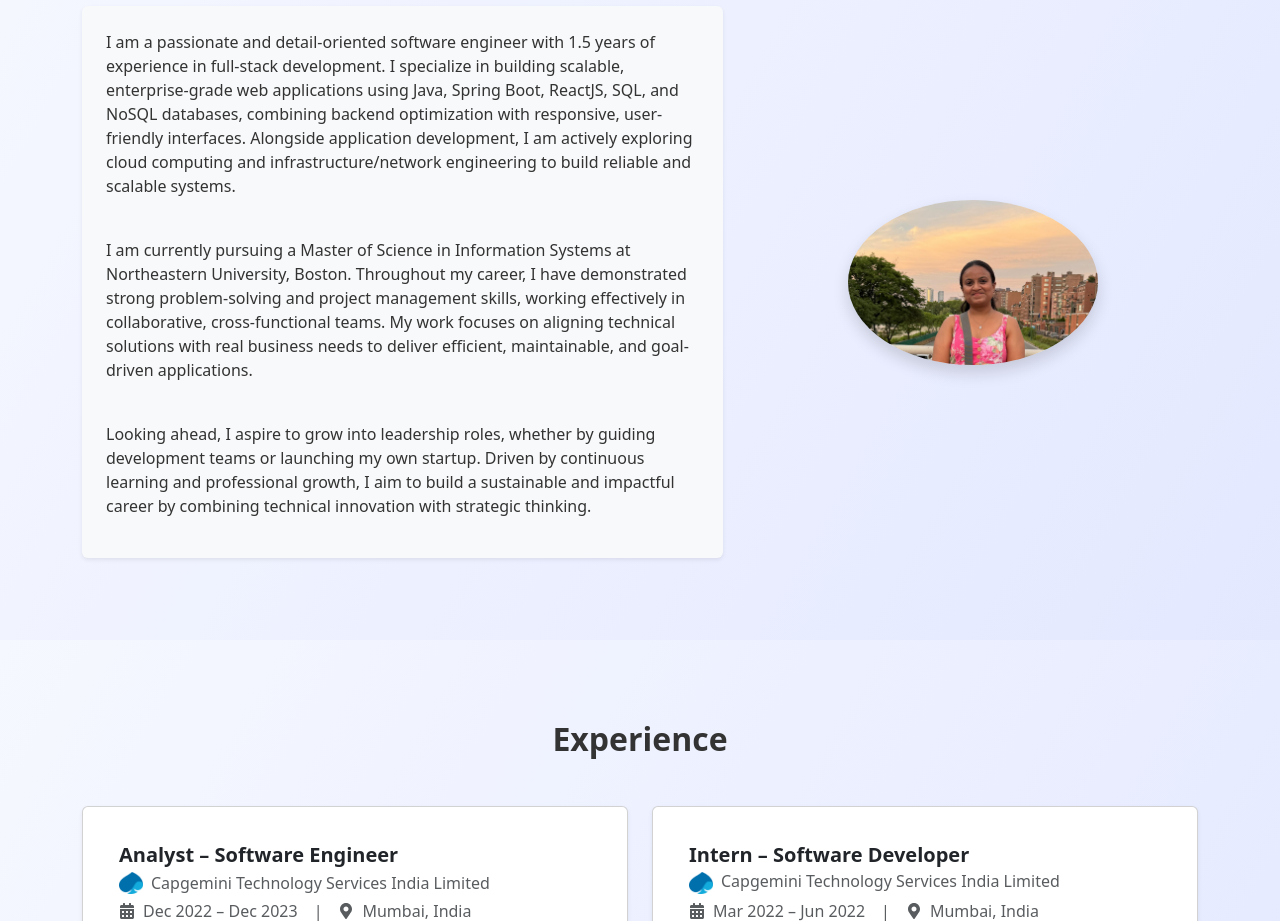
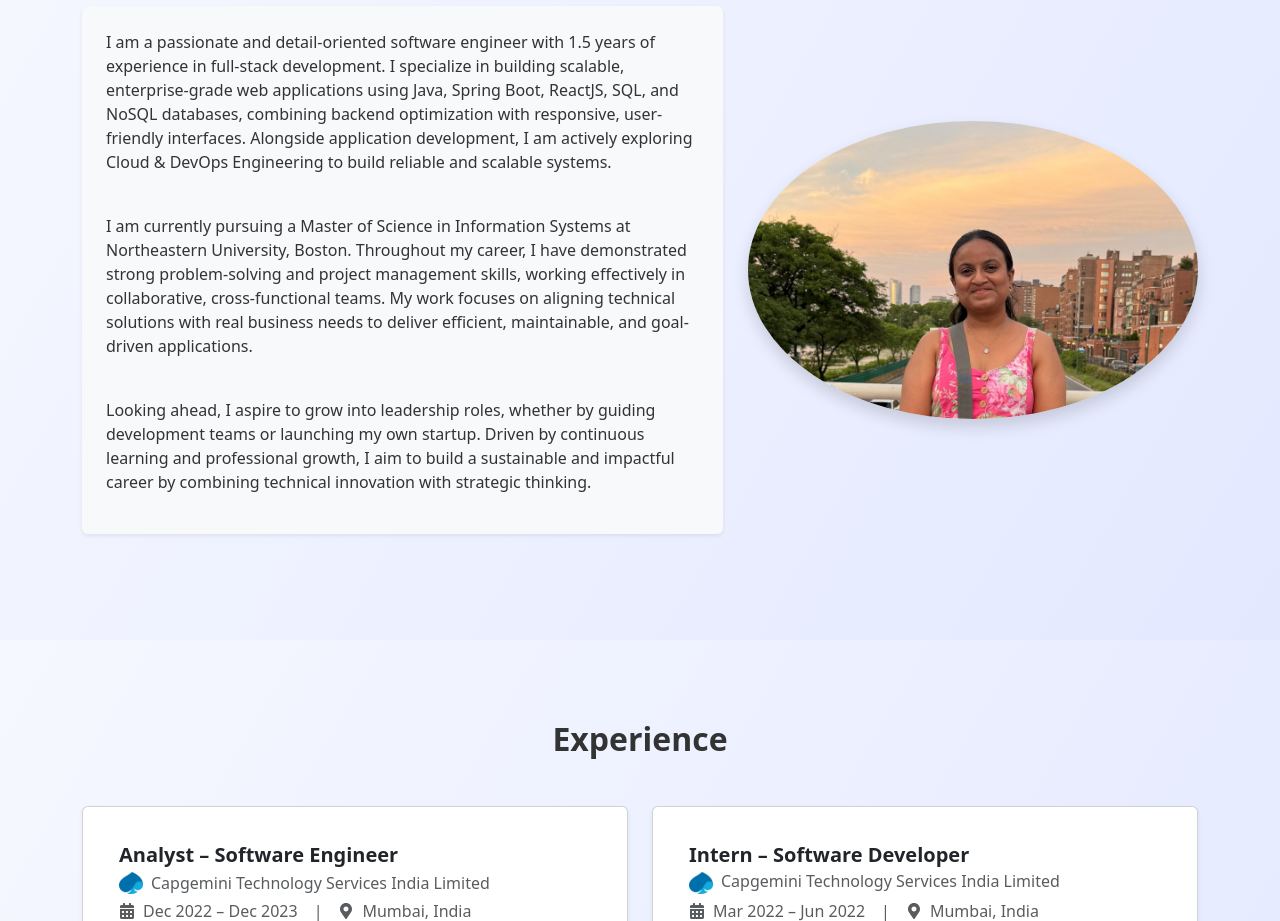
Before and after one commit to Shrutkeerti200/my-portfolio, a React (Create React App) app: page / in a window 1280 px wide. Shown: the part 960-1881 px from the top of the page. Built offline with nearby package versions, Linux system fonts and the light colour scheme.

Commit message:
image and about section updates

```diff
--- a/src/components/About.js
+++ b/src/components/About.js
@@ -10,7 +10,7 @@ function About() {
                     <Col md={7}>
                         <div className="p-4 bg-light rounded shadow-sm">
                             <p>
-                                I am a passionate and detail-oriented software engineer with 1.5 years of experience in full-stack development. I specialize in building scalable, enterprise-grade web applications using Java, Spring Boot, ReactJS, SQL, and NoSQL databases, combining backend optimization with responsive, user-friendly interfaces. Alongside application development, I am actively exploring cloud computing and infrastructure/network engineering to build reliable and scalable systems.
+                                I am a passionate and detail-oriented software engineer with 1.5 years of experience in full-stack development. I specialize in building scalable, enterprise-grade web applications using Java, Spring Boot, ReactJS, SQL, and NoSQL databases, combining backend optimization with responsive, user-friendly interfaces. Alongside application development, I am actively exploring Cloud & DevOps Engineering to build reliable and scalable systems.
                             </p>
                             <br />
                             <p>
@@ -23,7 +23,7 @@ function About() {
                         </div>
                     </Col>
                     <Col md={5} className="text-center mt-4 mt-md-0">
-                        <img src="/assets/image1.jpeg" alt="Profile" className="img-fluid rounded-circle shadow" style={{ maxWidth: '250px' }} />
+                        <img src="/assets/image1.jpeg" alt="Profile" className="img-fluid rounded-circle shadow" style={{ maxWidth: '450px' }} />
                     </Col>
                 </Row>
             </Container>
```
